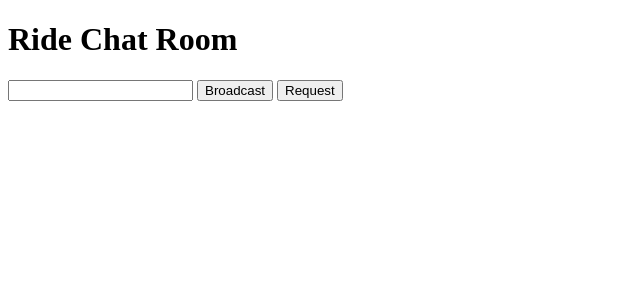
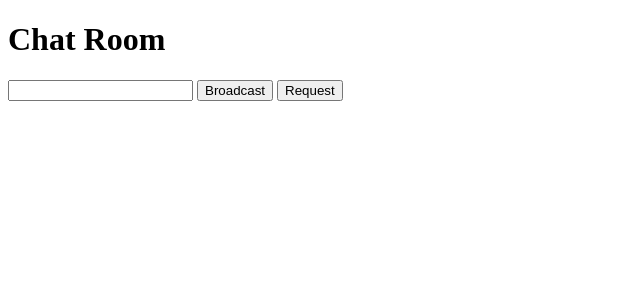
Before and after one commit to globalnebula/Multipurpose-academics-and-beyond, a Flask app: page /chat in a window 1280 px wide. Shown: the top 300 px of the page, without its empty margins (0-640 px from the left). Run offline with Flask 3, Linux system fonts and the light colour scheme; a user stored in the database is signed in; some libraries are stand-ins or nearby versions.

Commit message:
Chat.html updated

```diff
--- a/templates/chat.html
+++ b/templates/chat.html
@@ -3,7 +3,7 @@
 <head>
     <meta charset="UTF-8">
     <meta name="viewport" content="width=device-width, initial-scale=1.0">
-    <title>Ride Chat Room</title>
+    <title>Chat Room</title>
     <style>
         #messages {
             list-style-type: none;
@@ -26,10 +26,6 @@
             background-color: #ffe6e6;  /* Light red for request messages */
         }
 
-        .ride-message {
-            background-color: #e6ffe6;  /* Light green for ride-related messages */
-        }
-
         .reply-btn {
             cursor: pointer;
             color: blue;
@@ -50,7 +46,7 @@
     </style>
 </head>
 <body>
-    <h1>Ride Chat Room</h1>
+    <h1>Chat Room</h1>
     <ul id="messages"></ul>
     <form onsubmit="sendMessage(); return false;">
         <input id="content_input" autocomplete="off">
@@ -102,11 +98,6 @@
             });
         });
 
-        socket.on('join_ride_chat', function(data) {
-            // Join the ride chat room
-            socket.emit('join_ride_chat', { ride_option_id: data.ride_option_id });
-        });
-
         function sendMessage() {
         var contentInput = document.getElementById('content_input');
         var content = contentInput.value;
@@ -134,6 +125,7 @@
     // Set the message content in the modal
     replyMessage.textContent = `Replying to ${sender}: ${content}`;
 
+
     replyModal.style.display = 'block';
 
     var selectedMessage = document.querySelector('.message.selected');
@@ -143,13 +135,14 @@
     event.target.closest('.message').classList.add('selected');
 }
 
+
         function sendReply() {
             var replyContent = document.getElementById('replyContent').value;
             if (replyContent.trim() !== '') {
                 socket.emit('message', {
                     'content': replyContent,
                     'type': 'reply',
-                    'reply_to': getSelectedMessageId()
+                    'reply_to': getSelectedMessageId()  // You need a function to get the selected message ID
                 });
 
                 // Close the reply modal
@@ -159,6 +152,7 @@
             }
         }
 
+        // You need a function to get the selected message ID
         function getSelectedMessageId() {
             var selectedMessageElement = document.querySelector('.message.selected');
         if (selectedMessageElement) {
```
Also changed, not shown: instance/database.db. Lines whose indentation alone changed are shown as unchanged.
